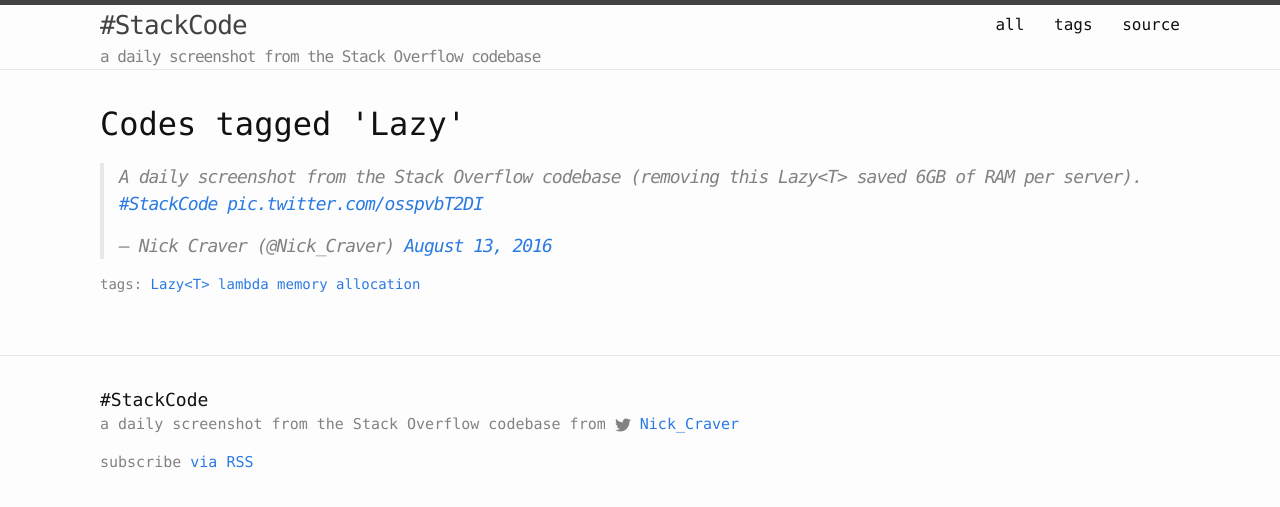
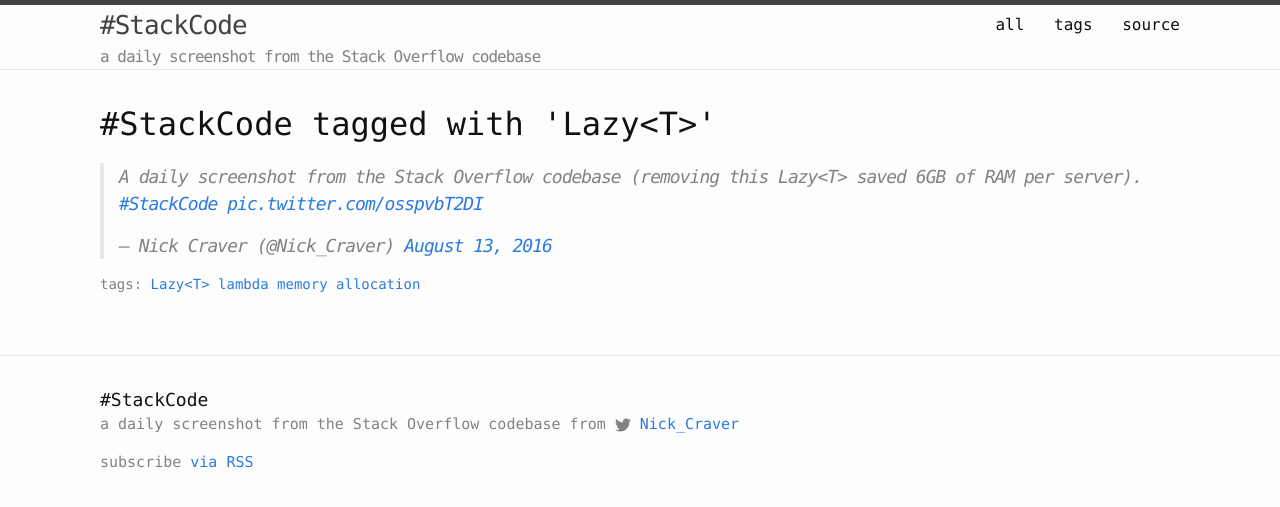
Before and after one commit to romansp/stackcode, a Jekyll site: the page built from tag/lazy-of-t.md, in a window 1280 px wide. Shown: the top 507 px of the page. Built offline with Jekyll 4.4.1, drawn with Linux system fonts in a browser that asks for light colours; comment, search, counter and statistics services are not loaded.

Commit message:
update codes_by_tag title

```diff
--- a/_layouts/codes_by_tag.html
+++ b/_layouts/codes_by_tag.html
@@ -2,7 +2,7 @@
 layout: default
 ---
 
-<h1>Codes tagged '{{ page.tag }}'</h1>
+<h1>#StackCode tagged with '{{ site.data.tags[page.tag].name | xml_escape }}'</h1>
 
 {% if site.tags[page.tag] %}
 <ul class="post-list">
```
